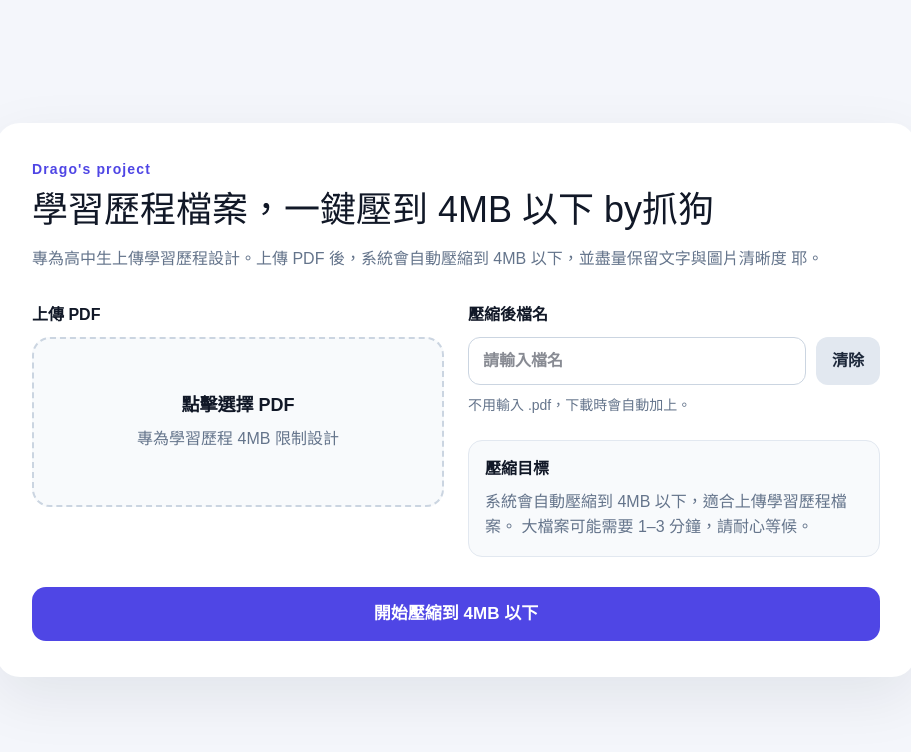
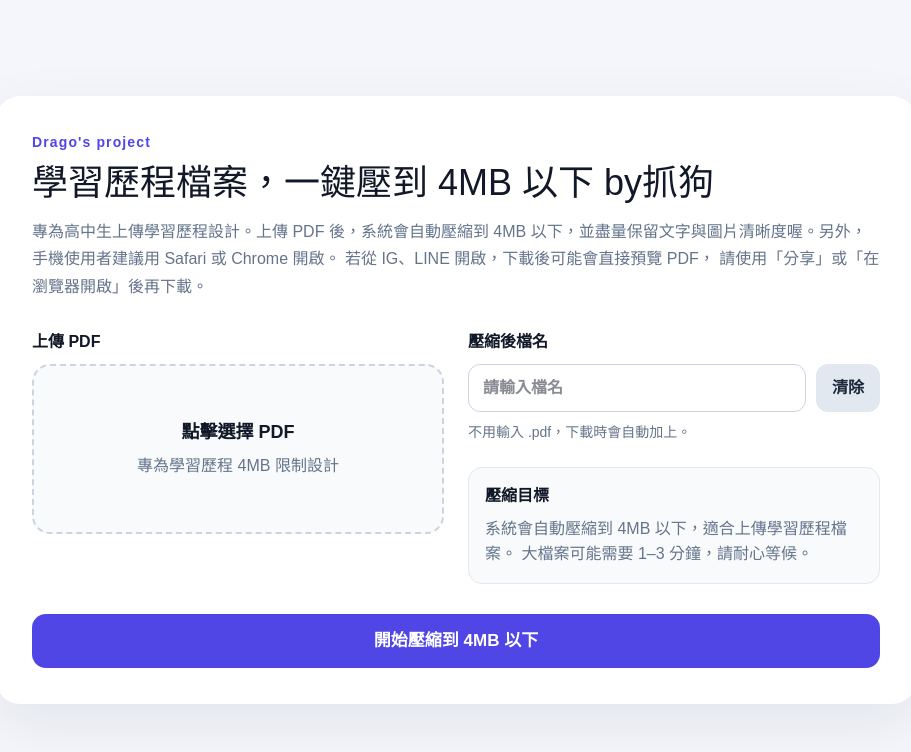
Before and after one commit to wellchang51-jpg/submitfit, a Next.js app in the folder frontend/: page / in a window 1280 px wide. Shown: the top 752 px of the page, without its empty margins (184-1095 px from the left). Built offline with nearby package versions, Linux system fonts and the light colour scheme.

Commit message:
Preserve PDF layout during compression

```diff
--- a/frontend/app/page.tsx
+++ b/frontend/app/page.tsx
@@ -193,7 +193,9 @@ export default function Home() {
 
         <p style={styles.subtitle}>
           專為高中生上傳學習歷程設計。上傳 PDF 後，系統會自動壓縮到
-          4MB 以下，並盡量保留文字與圖片清晰度 耶。
+          4MB 以下，並盡量保留文字與圖片清晰度喔。另外，手機使用者建議用 Safari 或 Chrome 開啟。
+          若從 IG、LINE 開啟，下載後可能會直接預覽 PDF，
+          請使用「分享」或「在瀏覽器開啟」後再下載。
         </p>
 
         <div style={styles.grid}>
@@ -289,12 +291,11 @@ export default function Home() {
             <p style={styles.progressTitle}>正在壓縮中</p>
 
             <p style={styles.progressText}>
-              預估剩餘時間：{formatTime(estimatedSecondsLeft)}
+              預估處理時間：通常 20 秒～2 分鐘
             </p>
 
             <p style={styles.progressHint}>
-              已處理約 {elapsedSeconds} 秒。第一次使用或大檔案可能需要
-              1–3 分鐘，請不要重新整理或關閉頁面。
+              已處理約 {elapsedSeconds} 秒。系統會優先保留圖片與版面完整，請不要重新整理或關閉頁面。
             </p>
           </div>
         )}
```
Also changed, not shown: 2 other files (tests, documents, lock files or other folders).
